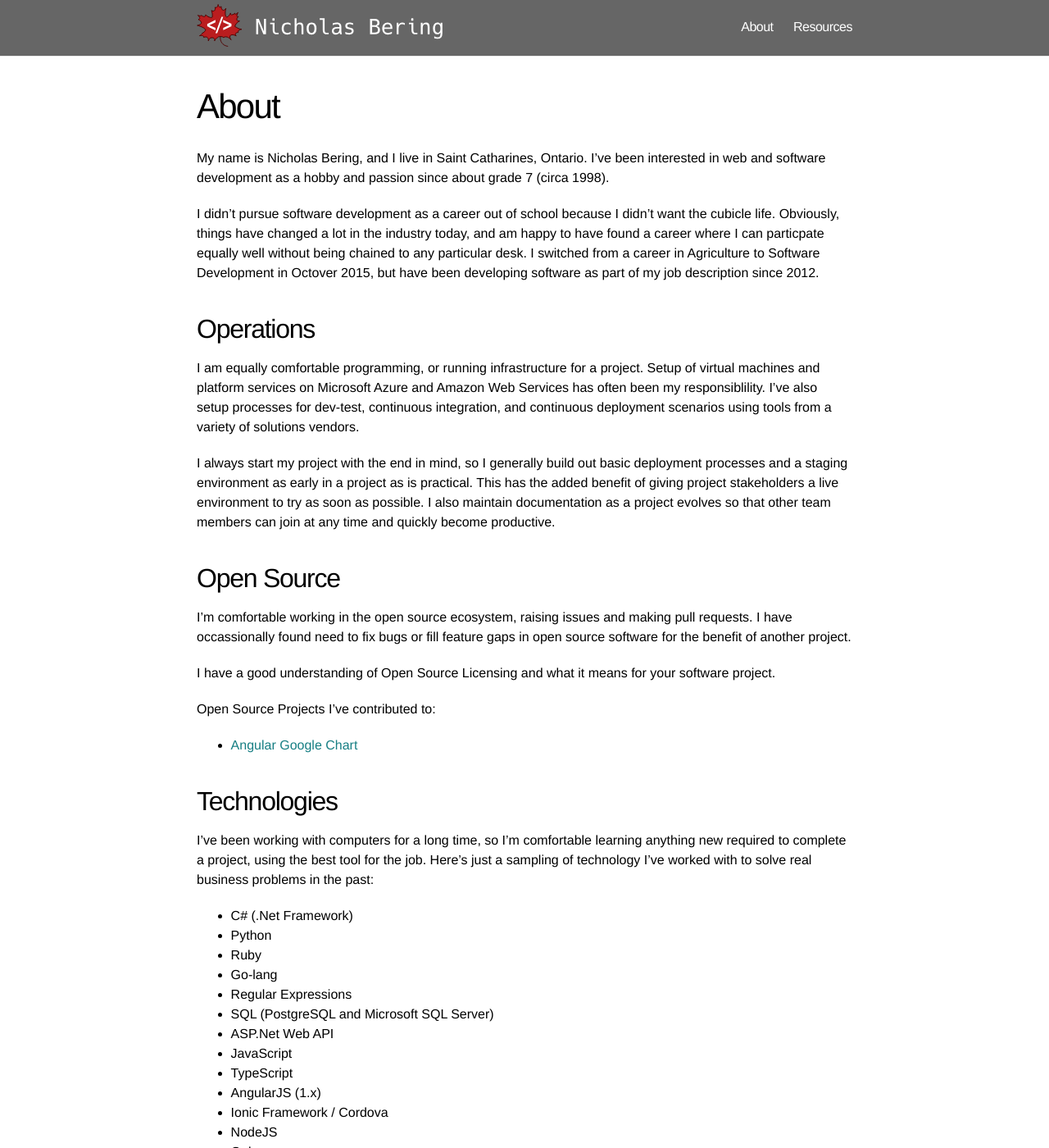
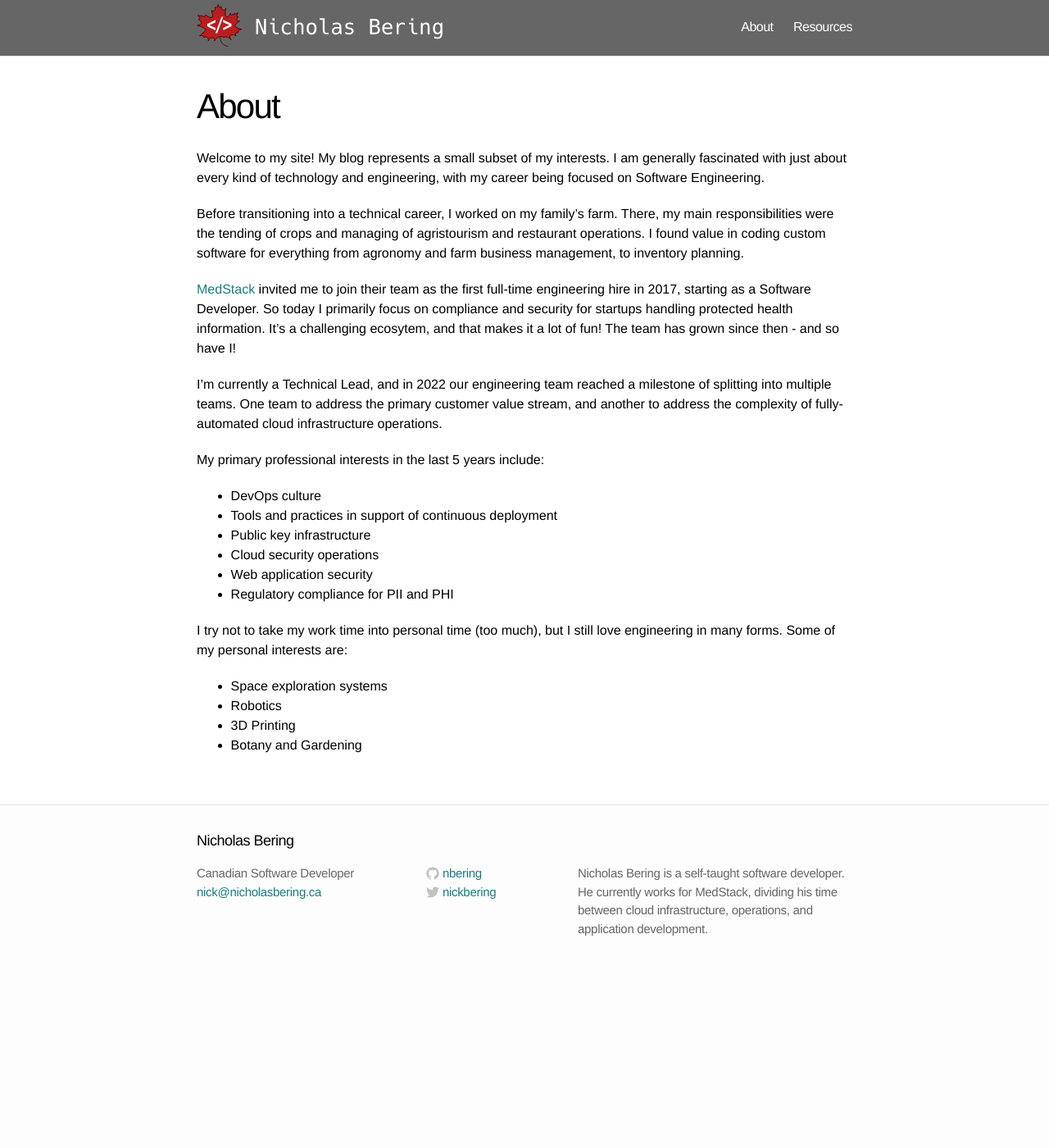
Before and after one commit to nbering/nicholasbering-ca, a Jekyll site: the page built from about.md, in a window 1280 px wide and 1400 px high. Shown: the whole window at 82% size. Built offline with Jekyll 4.4.1, drawn with Linux system fonts in a browser that asks for light colours; some of the changed text lies outside the part shown.

Commit message:
Updated bio.

```diff
--- a/about.md
+++ b/about.md
@@ -4,71 +4,39 @@ title: About
 permalink: /about/
 ---
 
-My name is Nicholas Bering, and I live in Saint Catharines, Ontario. I've been interested in web and
-software development as a hobby and passion since about grade 7 (circa 1998).
+Welcome to my site! My blog represents a small subset of my interests. I am
+generally fascinated with just about every kind of technology and engineering,
+with my career being focused on Software Engineering.
 
-I didn't pursue software development as a career out of school because I didn't want the cubicle life.
-Obviously, things have changed a lot in the industry today, and am happy to have found a career where I
-can particpate equally well without being chained to any particular desk. I switched from a career in
-Agriculture to Software Development in Octover 2015, but have been developing software as part of my
-job description since 2012.
+Before transitioning into a technical career, I worked on my family's farm.
+There, my main responsibilities were the tending of crops and managing of
+agristourism and restaurant operations. I found value in coding custom software
+for everything from agronomy and farm business management, to inventory planning.
 
-## Operations
+[MedStack] invited me to join their team as the first full-time engineering hire
+in 2017, starting as a Software Developer. So today I primarily focus on
+compliance and security for startups handling protected health information. It's
+a challenging ecosytem, and that makes it a lot of fun! The team has grown since
+then - and so have I!
 
-I am equally comfortable programming, or running infrastructure for a project. Setup of virtual
-machines and platform services on Microsoft Azure and Amazon Web Services has often been my
-responsiblility. I've also setup processes for dev-test, continuous integration, and continuous
-deployment scenarios using tools from a variety of solutions vendors.
+I'm currently a Technical Lead, and in 2022 our engineering team reached a
+milestone of splitting into multiple teams. One team to address the primary
+customer value stream, and another to address the complexity of fully-automated
+cloud infrastructure operations.
 
-I always start my project with the end in mind, so I generally build out basic deployment processes
-and a staging environment as early in a project as is practical. This has the added benefit of
-giving project stakeholders a live environment to try as soon as possible. I also maintain documentation as
-a project evolves so that other team members can join at any time and quickly become productive.
+My primary professional interests in the last 5 years include:
+- DevOps culture
+- Tools and practices in support of continuous deployment
+- Public key infrastructure
+- Cloud security operations
+- Web application security
+- Regulatory compliance for PII and PHI
 
-## Open Source
+I try not to take my work time into personal time (too much), but I still love
+engineering in many forms. Some of my personal interests are:
+- Space exploration systems
+- Robotics
+- 3D Printing
+- Botany and Gardening
 
-I'm comfortable working in the open source ecosystem, raising issues and making pull requests. I have
-occassionally found need to fix bugs or fill feature gaps in open source software for the benefit
-of another project.
-
-I have a good understanding of Open Source Licensing and what it means for your software project.
-
-Open Source Projects I've contributed to:
-
-* [Angular Google Chart](https://github.com/angular-google-chart/angular-google-chart/)
-
-## Technologies
-
-I've been working with computers for a long time, so I'm comfortable learning anything new required
-to complete a project, using the best tool for the job. Here's just a sampling of technology I've worked
-with to solve real business problems in the past:
-
-* C# (.Net Framework)
-* Python
-* Ruby
-* Go-lang
-* Regular Expressions
-* SQL (PostgreSQL and Microsoft SQL Server)
-* ASP.Net Web API
-* JavaScript
-* TypeScript
-* AngularJS (1.x)
-* Ionic Framework / Cordova
-* NodeJS
-* Gulp
-* Grunt
-* Electron
-* HTML5
-* CSS3
-* SASS
-* Google Cast
-* Ansible
-* Terraform
-* Ubuntu Linux
-* Cloud Infrastructure (AWS, Azure, BlueMix)
-* HAProxy
-* Zebra Printers (ZPL Label Design)
-* Asterisk PBX
-
-Ask me about any one of these, and there's probably and interesting story behind how I came to learn about
-it. Technology is as much about people and life as it is about software and gadgets.
+[MedStack]: https://medstack.co
```
